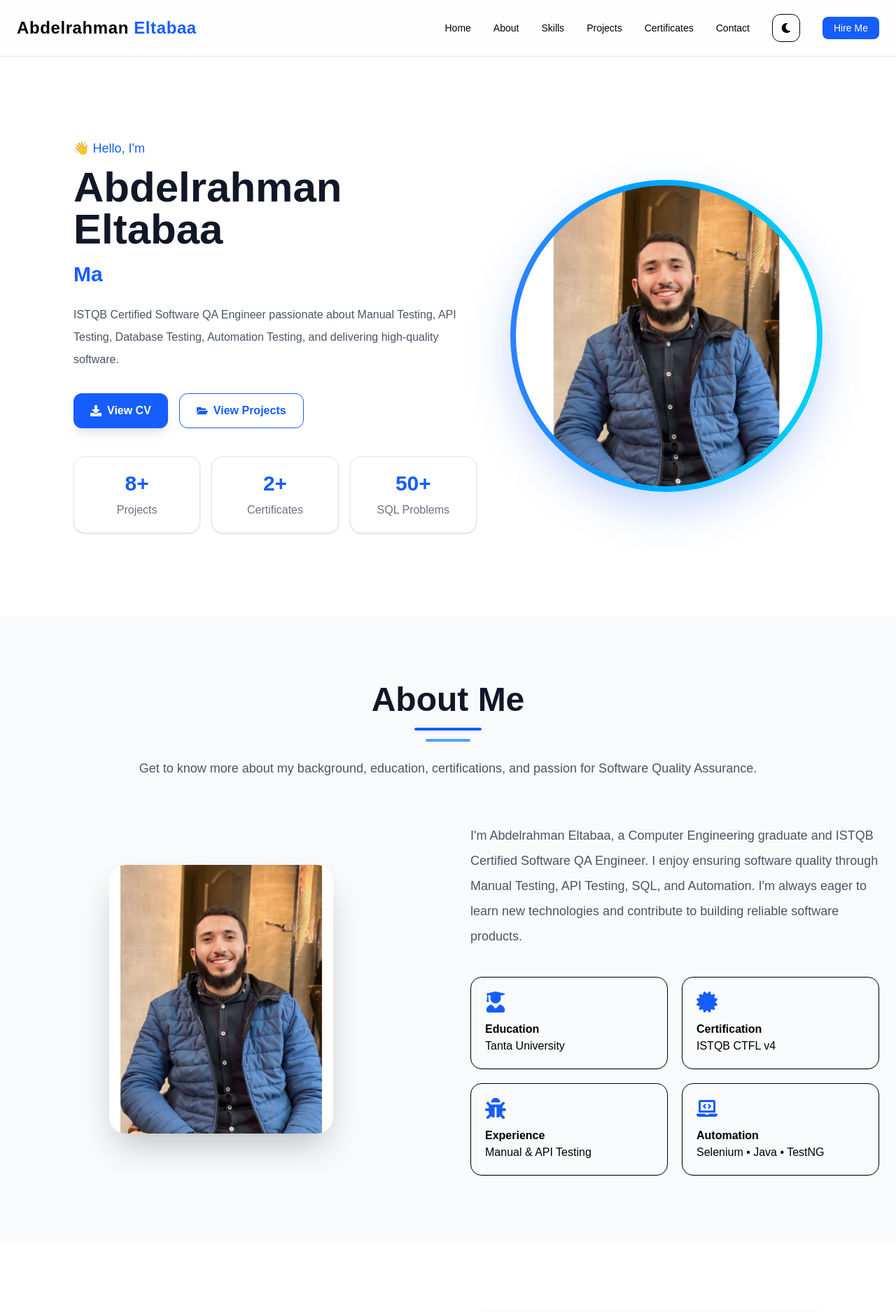
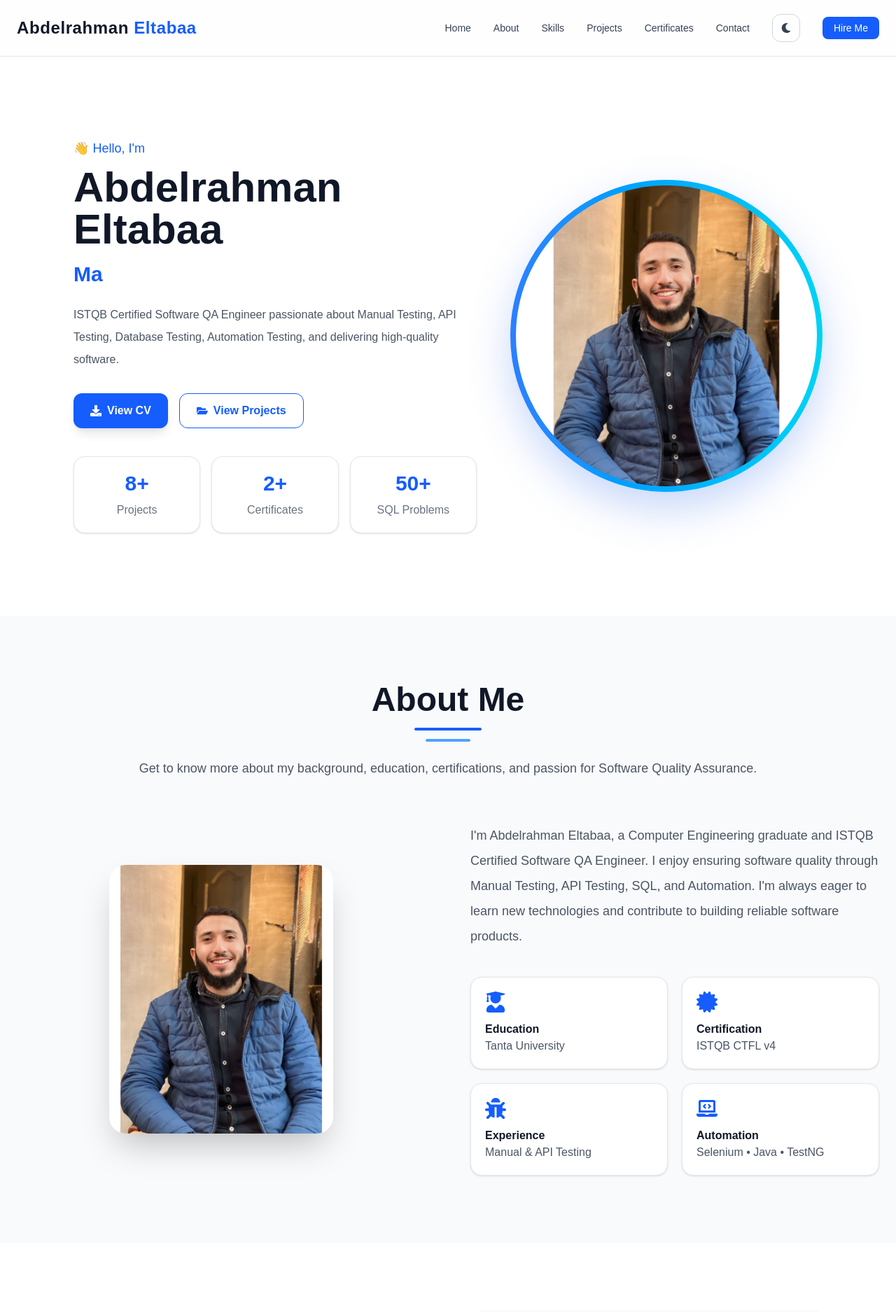
Before and after one commit to abdelrahman-eltabaa/portfolio, a React (Vite) app: page / in a window 1280 px wide. Shown: the top 1875 px of the page at 70% size. Built offline with nearby package versions, Linux system fonts and the light colour scheme.

Commit message:
Improve dark mode styling

```diff
--- a/src/components/About/About.jsx
+++ b/src/components/About/About.jsx
@@ -1,16 +1,25 @@
 import profileImage from "../../assets/images/profile.jpg";
-import { FaUserGraduate, FaCertificate, FaBug, FaLaptopCode } from "react-icons/fa";
+import {
+  FaUserGraduate,
+  FaCertificate,
+  FaBug,
+  FaLaptopCode,
+} from "react-icons/fa";
 import SectionTitle from "../UI/SectionTitle";
 
 function About() {
   return (
     <section
       id="about"
-      className="bg-gray-50 py-24 mx-auto max-w-7xl px-6 py-24 "
+      className="bg-gray-50 py-24 dark:bg-gray-950"
     >
+      <div className="mx-auto max-w-7xl px-6">
+
         <SectionTitle
           title="About Me"
           subtitle="Get to know more about my background, education, certifications, and passion for Software Quality Assurance."
+       titleClassName="dark:text-white"
+            subtitleClassName="dark:text-gray-300"
       />
 
         <div className="grid items-center gap-16 md:grid-cols-2">
@@ -25,7 +34,7 @@ function About() {
 
           <div>
 
-          <p className="mb-10 text-lg leading-9 text-gray-600">
+            <p className="mb-10 text-lg leading-9 text-gray-600 dark:text-gray-300">
               I'm Abdelrahman Eltabaa, a Computer Engineering graduate and
               ISTQB Certified Software QA Engineer. I enjoy ensuring software
               quality through Manual Testing, API Testing, SQL, and Automation.
@@ -35,28 +44,46 @@ function About() {
 
             <div className="grid gap-5 sm:grid-cols-2">
 
-            <div className="rounded-2xl border p-5 shadow-sm">
+              <div className="rounded-2xl border border-gray-200 bg-white p-5 shadow-sm dark:border-gray-700 dark:bg-gray-900">
                 <FaUserGraduate className="mb-3 text-3xl text-blue-600" />
-              <h3 className="font-bold">Education</h3>
-              <p>Tanta University</p>
+                <h3 className="font-bold text-gray-900 dark:text-white">
+                  Education
+                </h3>
+                <p className="text-gray-600 dark:text-gray-300">
+                  Tanta University
+                </p>
               </div>
 
-            <div className="rounded-2xl border p-5 shadow-sm">
+              <div className="rounded-2xl border border-gray-200 bg-white p-5 shadow-sm dark:border-gray-700 dark:bg-gray-900">
                 <FaCertificate className="mb-3 text-3xl text-blue-600" />
-              <h3 className="font-bold">Certification</h3>
-              <p>ISTQB CTFL v4</p>
+                <h3 className="font-bold text-gray-900 dark:text-white">
+                  Certification
+                </h3>
+                <p className="text-gray-600 dark:text-gray-300">
+                  ISTQB CTFL v4
+                </p>
               </div>
 
-            <div className="rounded-2xl border p-5 shadow-sm">
+              <div className="rounded-2xl border border-gray-200 bg-white p-5 shadow-sm dark:border-gray-700 dark:bg-gray-900">
                 <FaBug className="mb-3 text-3xl text-blue-600" />
-              <h3 className="font-bold">Experience</h3>
-              <p>Manual & API Testing</p>
+                <h3 className="font-bold text-gray-900 dark:text-white">
+                  Experience
+                </h3>
+                <p className="text-gray-600 dark:text-gray-300">
+                  Manual & API Testing
+                </p>
               </div>
 
-            <div className="rounded-2xl border p-5 shadow-sm">
+              <div className="rounded-2xl border border-gray-200 bg-white p-5 shadow-sm dark:border-gray-700 dark:bg-gray-900">
                 <FaLaptopCode className="mb-3 text-3xl text-blue-600" />
-              <h3 className="font-bold">Automation</h3>
-              <p>Selenium • Java • TestNG</p>
+                <h3 className="font-bold text-gray-900 dark:text-white">
+                  Automation
+                </h3>
+                <p className="text-gray-600 dark:text-gray-300">
+                  Selenium • Java • TestNG
+                </p>
+              </div>
+
             </div>
 
           </div>
--- a/src/components/Navbar/Navbar.jsx
+++ b/src/components/Navbar/Navbar.jsx
@@ -13,13 +13,13 @@ function Navbar() {
   }, [darkMode]);
 
   return (
-    <nav className="fixed top-0 left-0 z-50 w-full border-b border-gray-200 bg-white/80 backdrop-blur-md">
+    <nav className="fixed top-0 left-0 z-50 w-full border-b border-gray-200 bg-white/80 backdrop-blur-md dark:border-gray-800 dark:bg-gray-950/80">
       <div className="mx-auto flex h-20 max-w-7xl items-center justify-between px-6">
 
         {/* Logo */}
         <a
           href="#home"
-          className="text-2xl font-bold tracking-wide"
+          className="text-2xl font-bold tracking-wide text-gray-900 dark:text-white"
         >
           Abdelrahman
           <span className="text-blue-600"> Eltabaa</span>
@@ -29,37 +29,55 @@ function Navbar() {
         <ul className="hidden items-center gap-8 text-sm font-medium md:flex">
 
           <li>
-            <a href="#home" className="transition hover:text-blue-600">
+            <a
+              href="#home"
+              className="text-gray-700 transition hover:text-blue-600 dark:text-gray-300"
+            >
               Home
             </a>
           </li>
 
           <li>
-            <a href="#about" className="transition hover:text-blue-600">
+            <a
+              href="#about"
+              className="text-gray-700 transition hover:text-blue-600 dark:text-gray-300"
+            >
               About
             </a>
           </li>
 
           <li>
-            <a href="#skills" className="transition hover:text-blue-600">
+            <a
+              href="#skills"
+              className="text-gray-700 transition hover:text-blue-600 dark:text-gray-300"
+            >
               Skills
             </a>
           </li>
 
           <li>
-            <a href="#projects" className="transition hover:text-blue-600">
+            <a
+              href="#projects"
+              className="text-gray-700 transition hover:text-blue-600 dark:text-gray-300"
+            >
               Projects
             </a>
           </li>
 
           <li>
-            <a href="#certificates" className="transition hover:text-blue-600">
+            <a
+              href="#certificates"
+              className="text-gray-700 transition hover:text-blue-600 dark:text-gray-300"
+            >
               Certificates
             </a>
           </li>
 
           <li>
-            <a href="#contact" className="transition hover:text-blue-600">
+            <a
+              href="#contact"
+              className="text-gray-700 transition hover:text-blue-600 dark:text-gray-300"
+            >
               Contact
             </a>
           </li>
@@ -67,7 +85,7 @@ function Navbar() {
           <li>
             <button
               onClick={() => setDarkMode(!darkMode)}
-              className="rounded-xl border p-3 transition hover:bg-gray-100"
+              className="rounded-xl border border-gray-300 p-3 text-gray-700 transition hover:bg-gray-100 dark:border-gray-700 dark:text-white dark:hover:bg-gray-800"
             >
               {darkMode ? <FaSun /> : <FaMoon />}
             </button>
--- a/src/components/Projects/Projects.jsx
+++ b/src/components/Projects/Projects.jsx
@@ -3,18 +3,25 @@ import SectionTitle from "../UI/SectionTitle";
 
 function Projects() {
   return (
-    <section id="projects" className="bg-gray-50 py-24">
+    <section
+      id="projects"
+      className="bg-gray-50 py-24 dark:bg-gray-950"
+    >
       <div className="mx-auto max-w-7xl px-6">
+
         <SectionTitle
           title="Projects"
           subtitle="Some of the Software Testing projects I have worked on."
+          titleClassName="dark:text-white"
+            subtitleClassName="dark:text-gray-300"
         />
 
         <div className="grid gap-8 md:grid-cols-2">
+
           {projects.map((project) => (
             <div
               key={project.id}
-              className="overflow-hidden rounded-3xl bg-white shadow-lg transition duration-300 hover:-translate-y-2 hover:shadow-2xl"
+              className="overflow-hidden rounded-3xl border border-gray-200 bg-white shadow-lg transition duration-300 hover:-translate-y-2 hover:shadow-2xl dark:border-gray-700 dark:bg-gray-900"
             >
               <img
                 src={project.image}
@@ -23,17 +30,18 @@ function Projects() {
               />
 
               <div className="p-6">
+
                 {project.id === 1 && (
                   <span className="mb-3 inline-block rounded-full bg-blue-600 px-3 py-1 text-xs font-semibold text-white">
                     ⭐ Featured Project
                   </span>
                 )}
 
-                <h3 className="mb-3 text-2xl font-bold">
+                <h3 className="mb-3 text-2xl font-bold text-gray-900 dark:text-white">
                   {project.title}
                 </h3>
 
-                <p className="mb-5 text-gray-600">
+                <p className="mb-5 text-gray-600 dark:text-gray-300">
                   {project.description}
                 </p>
 
@@ -41,7 +49,7 @@ function Projects() {
                   {project.technologies.map((tech) => (
                     <span
                       key={tech}
-                      className="rounded-full bg-blue-100 px-3 py-1 text-sm text-blue-700"
+                      className="rounded-full bg-blue-100 px-3 py-1 text-sm text-blue-700 dark:bg-blue-900/40 dark:text-blue-300"
                     >
                       {tech}
                     </span>
@@ -56,10 +64,13 @@ function Projects() {
                 >
                   View LinkedIn Post
                 </a>
+
               </div>
             </div>
           ))}
+
         </div>
+
       </div>
     </section>
   );
--- a/src/index.css
+++ b/src/index.css
@@ -1,4 +1,5 @@
 @import "tailwindcss";
+@custom-variant dark (&:where(.dark, .dark *));
 
 html {
   scroll-behavior: smooth;
@@ -8,11 +9,6 @@ body {
   margin: 0;
   background: #f8fafc;
   font-family: Arial, Helvetica, sans-serif;
-}
-html {
-  scroll-behavior: smooth;
-}
-body {
   transition: background 0.3s, color 0.3s;
 }
 
```
Also changed, not shown: src/components/Contact/Contact.jsx (+25 -13 lines). Lines whose indentation alone changed are shown as unchanged.
